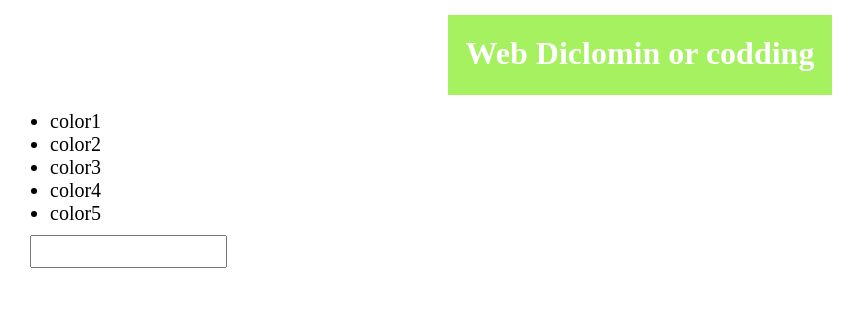
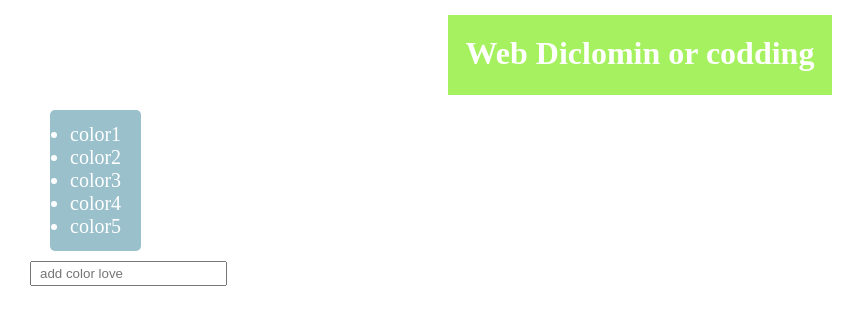
Before and after one commit to nazaninhussaini/javaScript, a plain HTML site: page js-and-html/tow.html in a window 1280 px wide. Shown: the whole page, without its empty margins (0-865 px from the left). Drawn offline with Linux system fonts and the light colour scheme.

Commit message:
add code

```diff
--- a/js-and-html/tow.html
+++ b/js-and-html/tow.html
@@ -26,10 +26,15 @@
         ul{
             font-size: 20px;
             margin: 0 50px;
+            background-color: rgba(3, 98, 128, 0.4);
+            width: fit-content;
+            padding: 13px 20px;
+            border-radius: 5px;
+            color: white;
         }
         input{
             margin: 10px 30px;
-            padding: 7px 8px;
+            padding: 3px 8px;
         }
     </style>
 </head>
@@ -44,6 +49,8 @@
         <li class="one"> color4</li>
         <li > color5</li>
     </ul>
-    <input type="text">
+    <div>
+    <input type="text" placeholder="add color love" >
+    </div>
 </body>
 </html>
```
Also changed, not shown: js-and-html/four.html (added, +12 -0 lines), js-and-html/tree.html (+1 -1 lines), js-and-html/css-files/tree.css (renamed from js-and-html/tree.css), js-and-html/js-project/four.js (added).
